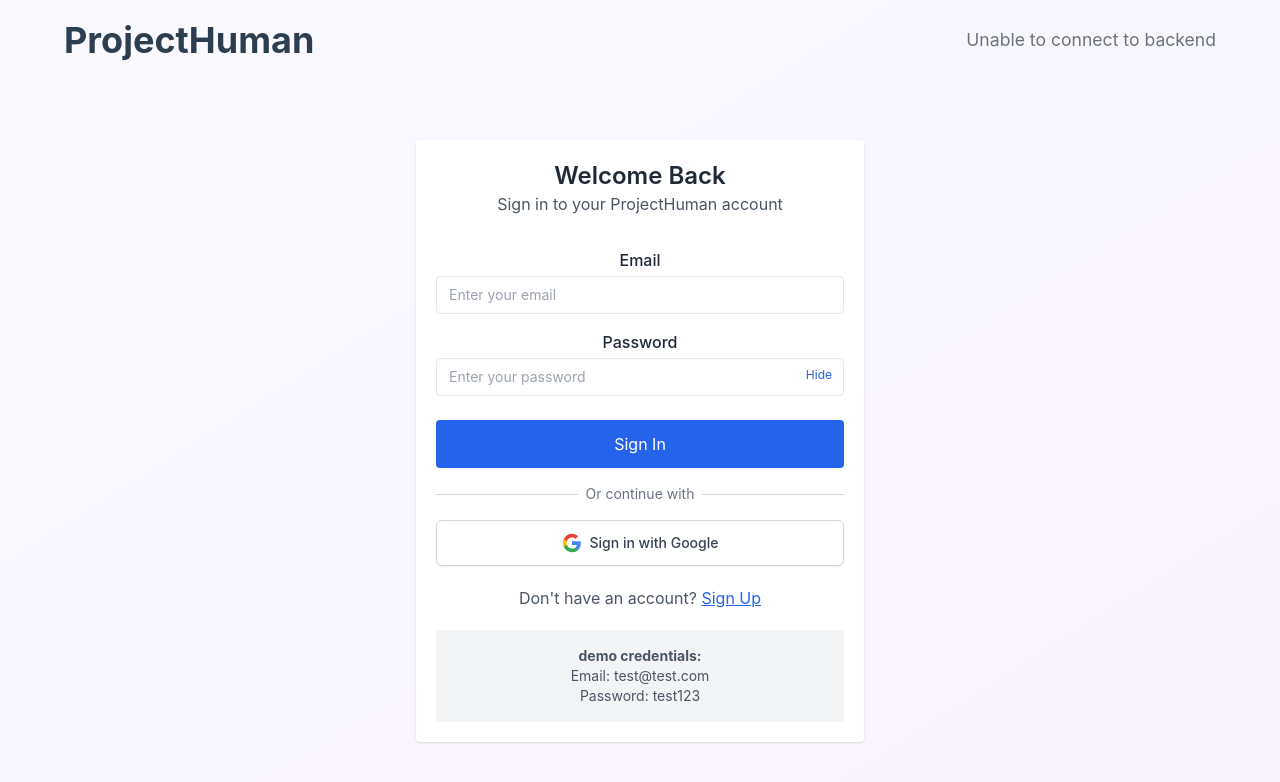
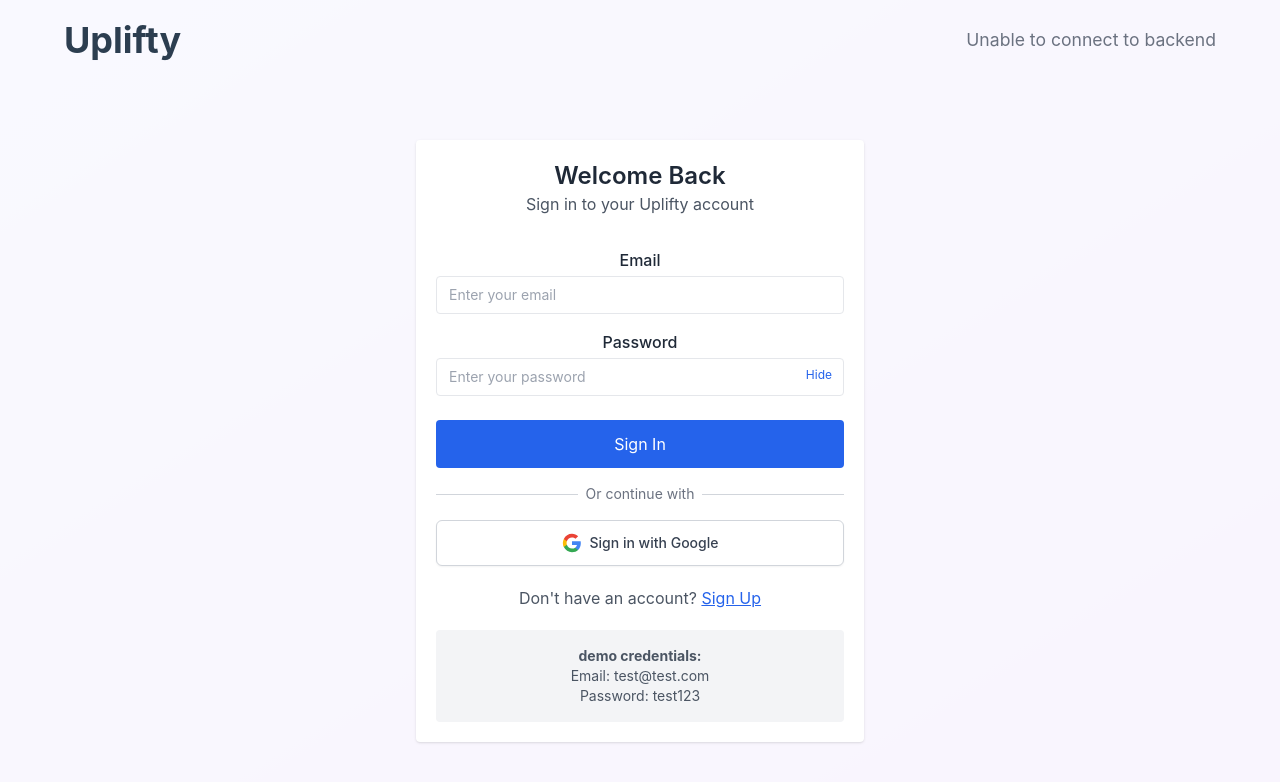
Before and after one commit to haurisC/projecthumanrepo, a React (Create React App) app in the folder react-frontend/: page / in a window 1280 px wide. Shown: the top 782 px of the page. Built offline with nearby package versions, Linux system fonts and the light colour scheme; no server answers.

Commit message:
Changed to Uplifty, added go to profile button

```diff
--- a/react-frontend/src/App.js
+++ b/react-frontend/src/App.js
@@ -71,7 +71,7 @@
         <header className={appHeaderClass}>
           <div className={loadingSpinnerClass}>
             <h2 className={loadingTitleClass}>Loading...</h2>
-            <p>Initializing ProjectHuman...</p>
+            <p>Initializing Uplifty...</p>
           </div>
         </header>
       </div>
@@ -107,7 +107,7 @@
     <div className={appClass}>
       <header className={appHeaderClass}>
         <div className={headerContentClass}>
-          <h1 className={headerTitleClass}>ProjectHuman</h1>
+          <h1 className={headerTitleClass}>Uplifty</h1>
           <p className={subtitleClass}>{message}</p>
           {isAuthenticated && (
             <div className={userHeaderClass}>
--- a/react-frontend/src/components/Dashboard.js
+++ b/react-frontend/src/components/Dashboard.js
@@ -84,6 +84,14 @@
         >
           Sync Profile
         </button>
+        <button
+            className={actionBtnSecondaryClass}
+            onClick={() => {
+              window.location.href = `/profile/${user?.id}`;  // this should go to the user's own user ID profile page
+            }}
+        >
+          Go to Profile
+        </button>
       </div>
     </div>
   </div>
--- a/react-frontend/src/components/Login.js
+++ b/react-frontend/src/components/Login.js
@@ -178,8 +178,8 @@
       </h2>
       <p className="text-gray-600">
         {isLoginMode
-          ? 'Sign in to your ProjectHuman account'
-          : 'Join ProjectHuman today'
+          ? 'Sign in to your Uplifty account'
+          : 'Join Uplifty today'
         }
       </p>
     </div>
```
Also changed, not shown: 1 other file (tests, documents, lock files or other folders). Lines whose indentation alone changed are shown as unchanged.
